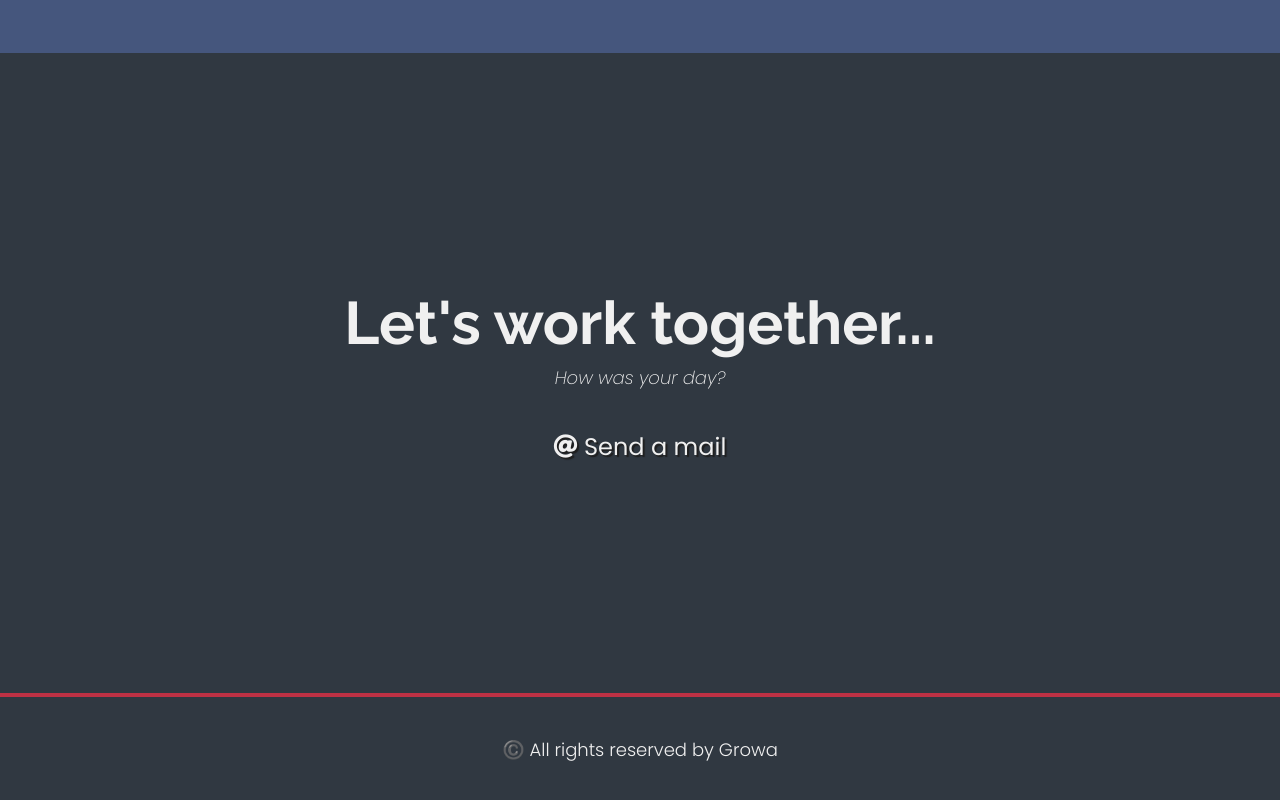
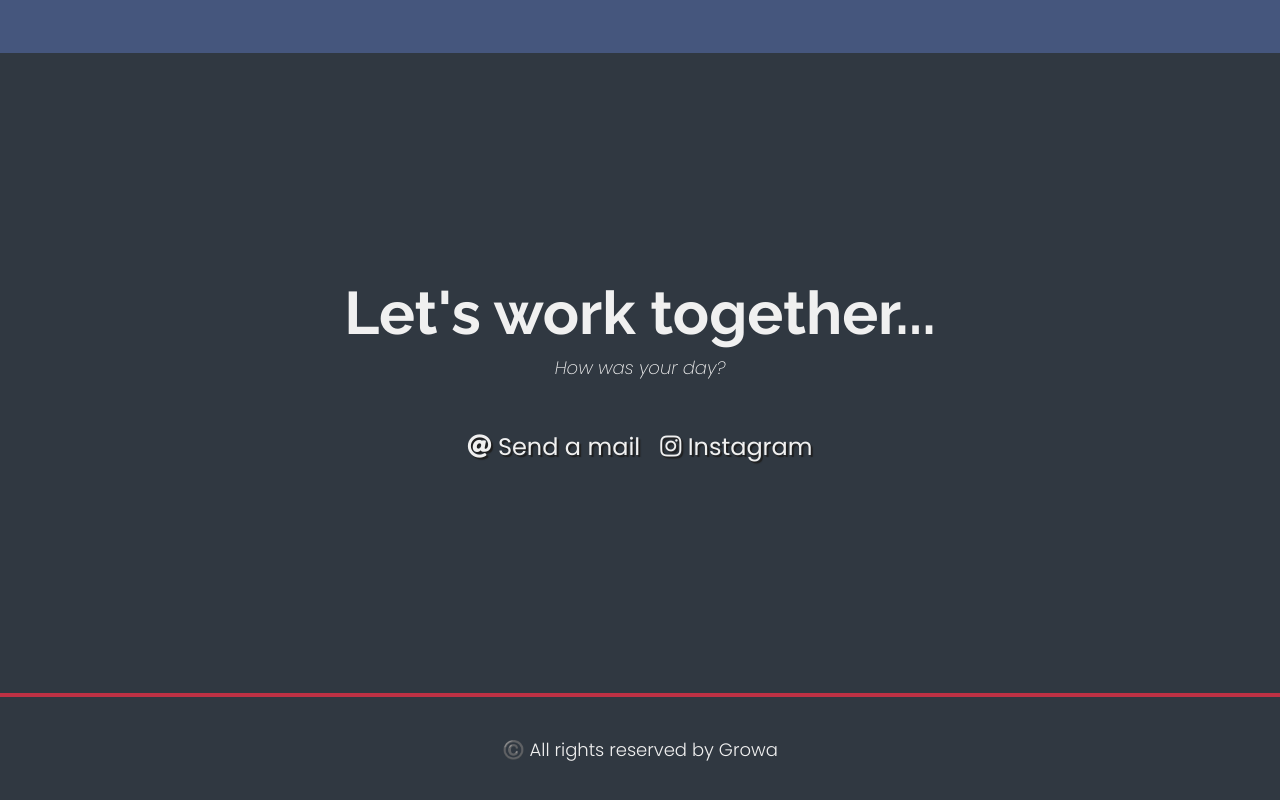
Before and after one commit to princexdd/Growa, a plain HTML site: page index.html in a window 1280 px wide. Shown: the part 4178-4978 px from the top of the page. Drawn offline with Linux system fonts and the light colour scheme.

Commit message:
insta link add

```diff
--- a/index.html
+++ b/index.html
@@ -180,10 +180,21 @@
     <h2>Let's work together...</h2>
     <p>How was your day?</p>
   </div>
+
   <div class="contact-links">
-        <a href="mailto:contactgrowa@gmail.com" class="btn contact-details"
-          ><i class="fas fa-at"></i> Send a mail</a
+    <!-- Email Button -->
+    <a href="mailto:contactgrowa@gmail.com" class="btn contact-details">
+      <i class="fas fa-at"></i> Send a mail
+    </a>
+
+    <!-- Instagram Button -->
+    <a
+      href="https://www.instagram.com/create.growa/"
+      target="_blank"
+      class="btn contact-details"
     >
+      <i class="fab fa-instagram"></i> Instagram
+    </a>
   </div>
 </section>
 
--- a/styles.css
+++ b/styles.css
@@ -350,3 +350,8 @@ footer i {
     /* Mobile pe 1-1 */
   }
 }
+
+.contact-links .btn {
+  margin: 10px;
+  display: inline-block;
+}
```
Also changed, not shown: 1 other file. Lines whose indentation alone changed are shown as unchanged.
